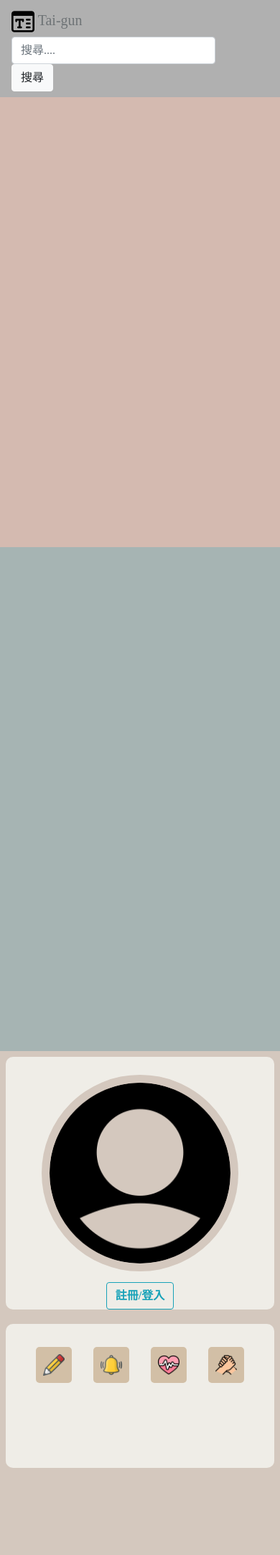
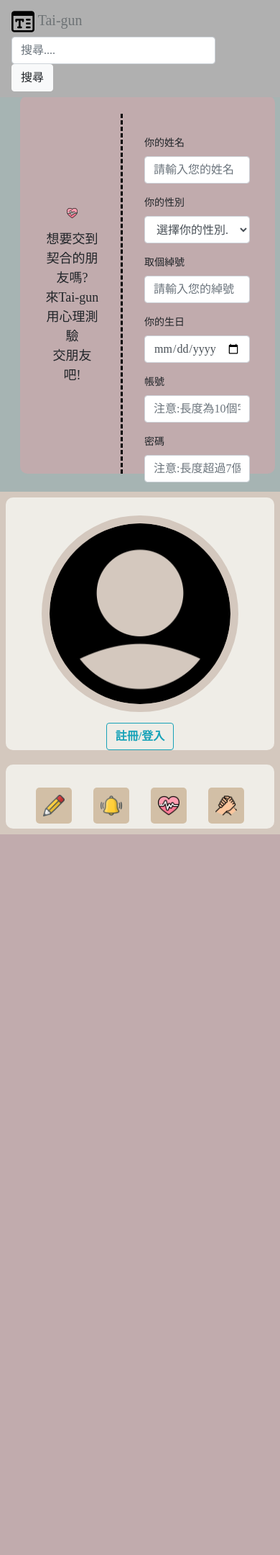
Before and after one commit to yushiuandu/DB_FP, a PHP site: page /index.php?page=register in a window 390 px wide. Shown: the whole page at 72% size. After the commit the page ends 1159 px from the top, so only its background shows below. Run offline with PHP 8.4, Linux system fonts and the light colour scheme.

Commit message:
20200505 du

```diff
--- a/index/index.php
+++ b/index/index.php
@@ -4,8 +4,10 @@
     $page = $_GET['page'];
   }
 ?>
+
 <!doctype html>
 <html lang="en">
+
   <head>
 
     <!-- Required meta tags -->
@@ -17,6 +19,7 @@
     <link href="./my.css" rel="stylesheet" type="text/css">
     <title>Tai-gun</title>
   </head>
+
   <body>
   	<!-- 導覽列 -->
     <nav class="navbar navbar-default navbar-expend-lg head-nav">
@@ -29,23 +32,25 @@
       </form>
     </nav>
 	<!-- 導覽列end -->
+
+
   <div class="row">
     <!-- 左半部 -->
-    <div class="col-12 col-md-2" id="left">
+    <div class="col-md-2 col-12" id="left">
       	<nav class=" navbar-expand-lg navbar-default navbar-light" >
 			<button class="navbar-toggler" type="button" data-toggle="collapse" data-target="#navbarNavDropdown" aria-controls="navbarNavDropdown" aria-expanded="false" aria-label="Toggle navigation">
 				<span class="navbar-toggler-icon"></span>
 			</button>
 			<div class="collapse navbar-collapse" id="navbarNavDropdown">
-          <ul class="navbar-nav  flex-column">
+				<ul class="navbar-nav  flex-column"">
 					<!-- 所有看板 -->
-          <li class="nav-item">
+					<li class="nav-item dropdown">
 						<div class='link-head' id="all">
 						<div id="headingOne">
 							<a class="nav-link collapsed" href="#" data-toggle="collapse" data-target="#collapseOne" aria-expanded="false" aria-controls="collapseOne">
 							所有看板</a>
 						</div>
-              <div id="collapseOne" class="collapse link-body" aria-label ledby="headingOne" data-parent="#all">
+						<div id="collapseOne" class="collapse link-body" aria-labelledby="headingOne" data-parent="#all">
 							<a class="dropdown-item" href="#">美食版</a>
 							<a class="dropdown-item" href="#">美妝穿搭</a>
 							<a class="dropdown-item" href="#">旅遊版</a>
@@ -55,14 +60,15 @@
 							<a class="dropdown-item" href="#">其他版</a>
 						</div>
 						</div>
-          <!-- 所有看板end -->
+					</li><!-- 所有看板end -->
 					<!-- 訂閱看板 -->
-          </li>
 					<li class="nav-item dropdown">
-            <div class='link-head'>
-              <a class="nav-link collapsed" href="#" data-toggle="collapse" data-target="#collapseOne" aria-expanded="false" aria-controls="collapseOne">
+						<div class='link-head' id="follow">
+						<div id="headingTwo">
+							<a class="nav-link collapsed" href="#" data-toggle="collapse" data-target="#collapseTwo" aria-expanded="false" aria-controls="collapseTwo">
 							訂閱看板</a>
-              <div id="collapseOne" class="collapse link-body" aria-label ledby="headingOne" data-parent="#all">
+						</div>
+							<div id="collapseTwo" class="collapse link-body" aria-labelledby="headingTwo" data-parent="#follow">
 								<a class="dropdown-item" href="#">美食版</a>
 								<a class="dropdown-item" href="#">美妝穿搭</a>
 								<a class="dropdown-item" href="#">旅遊版</a>
@@ -72,10 +78,12 @@
 					<!-- 訂閱看板 end-->
 					<!-- 熱門看板 -->
 					<li class="nav-item dropdown">
-            <div class='link-head'>
-              <a class="nav-link collapsed" href="#" data-toggle="collapse" data-target="#collapseOne" aria-expanded="false" aria-controls="collapseOne">
+						<div class='link-head' id="hot">
+						<div id="headingThree">
+							<a class="nav-link collapsed" href="#" data-toggle="collapse" data-target="#collapseThree" aria-expanded="false" aria-controls="collapseThree">
 							熱門看板</a>
-              <div id="collapseOne" class="collapse link-body" aria-label ledby="headingOne" data-parent="#all">
+						</div>
+						<div id="collapseThree" class="collapse link-body" aria-labelledby="headingThree" data-parent="#hot">
 							<a class="dropdown-item" href="#">有趣版</a>
 							<a class="dropdown-item" href="#">感情版</a>
 							<a class="dropdown-item" href="#">其他版</a>
@@ -85,25 +93,26 @@
 					<!-- 熱門看板 end-->
 				</ul>
 			</div>
+			<!-- 看板end -->
     	</nav>
   	</div>
 
 	<!-- 中間(文章區) -->
-  <div class="col-12 col-md-8" id="middle">
+	<div class="col-md-8 col-12" id="middle">
 
 		<!-- 文章區 -->
-	  <?php if($page == 'index'):?>
-      <?php include("../Article/Article.php");?>
+		<?php if($page == 'index'):
+			include("../Article/Article.php"); ?>
 
-  <!-- 註冊頁面 --> <!-- 如果按還不是會員 會跳轉到 member/login.php的頁面 -->
-	  <?php elseif($page == 'login'):?>
-	  	<?php include("../member/login.php");?>
-
-	  <?php endif;?>
+		<!-- 註冊頁面 --> <!-- 如果按還不是會員 會跳轉到 member/register.php的頁面 -->
+		<?php elseif($page == 'register'):
+			include("../member/register.php");
+		endif; ?>
 	</div>
+	<!-- 中間end -->
 
   	<!-- 右半部 -->
-    <div class="col-12 col-md-2" id="right">
+    <div class="col-md-2 col-12" id="right">
 
 		<!--右上半部 會員登入格子-->
 		<div id="login">
@@ -123,11 +132,15 @@
 				<img src="./image/user.png" class="img-fluid rounded-circle" alt="Responsive image" >
 			</div>
 			<div>
-				<button type="button"class="btn btn-outline-info font-weight-bold" data-toggle="modal" data-target="#exampleModalCenter">註冊/登入</button>
+				<button type="button"class="btn btn-outline-info font-weight-bold" data-toggle="modal" data-target="#exampleModalCenter">
+					註冊/登入
+				</button>
+
 				<!--登入畫面-->
 				<div class="modal fade bd-example-modal-sm" id="exampleModalCenter" tabindex="-1" role="dialog" aria-labelledby="exampleModalCenterTitle" aria-hidden="true" >
 					<div class="modal-dialog modal-dialog-centered" role="document">
 						<div class="modal-content login-page">
+
 							<!--登入頭-->
 							<div class="modal-header">
 								<h5 class="modal-title" id="exampleModalLongTitle">walcome Tai-gun!</h5>
@@ -141,9 +154,13 @@
 									<img src='./image/hello.png' id='login-pic' class='mar'>
 									<h5 class='mar'>帳號 <input type="account" placeholder="帳號" ></h5>
 									<h5 class='mar'>密碼 <input type="password" placeholder="密碼"></h5>
-									<button type="button" class="btn btn-secondary btn-sm mar"><a href='#'  style="color:white;">忘記密碼</button>
+									<button type="button" class="btn btn-secondary btn-sm mar">
+										<a href='#'  style="color:white;">忘記密碼
+									</button>
 									<!-- 如果按還不是會員 會跳轉到 member/login.php的頁面 -->
-                  <button type="button" class="btn btn-secondary btn-sm mar"><a href="?page=login"  style="color:white;">還不是會員?</a></button>
+									<button type="button" class="btn btn-secondary btn-sm mar">
+										<a href="?page=register"  style="color:white;">還不是會員?</a>
+									</button>
 								</div>
 							</div>
 							<!--登入尾-->
@@ -151,6 +168,7 @@
 								<button type="button" class="btn btn-secondary font-weight-bold" data-dismiss="modal">下次再說</button>
 								<button class="btn btn-info font-weight-bold" type="submit">送出</button>
 							</div>
+
 						</div>
 					</div>
 				</div>
@@ -162,12 +180,28 @@
 
     	<!--右下半部 分頁格子-->
 		<div id="other-page">
-      <button type="button" class="btn"><a href="?page=pencil"  style="color:white;"><img src='./image/pencil.png'></a></button>
-      <button type="button" class="btn"><a href="?page=bell"  style="color:white;"><img src='./image/bell.png'></a></button>
-			<button type="button" class="btn"><a href="?page=test"  style="color:white;"><img src='./image/test.png'></a></button>
-			<button type="button" class="btn"><a href="?page=friend"  style="color:white;"><img src='./image/friend.png'></a></button>
+			<button type="button" class="btn">
+				<a href="?page=pencil"  style="color:white;"><img src='./image/pencil.png'></a>
+			</button>
+
+			<button type="button" class="btn">
+				<a href="?page=bell"  style="color:white;"><img src='./image/bell.png'></a>
+			</button>
+
+			<button type="button" class="btn">
+				<a href="?page=test"  style="color:white;"><img src='./image/test.png'></a>
+			</button>
+			<button type="button" class="btn">
+				<a href="?page=friend"  style="color:white;"><img src='./image/friend.png'></a>
+			</button>
 		</div>
+		 <!--右下半部 分頁格子 end-->
+
 	</div>
+  	<!-- 右半部 end -->
+	</div>
+	<!-- row end -->
+
 
     <!-- Optional JavaScript -->
     <!-- jQuery first, then Popper.js, then Bootstrap JS -->
--- a/index/my.css
+++ b/index/my.css
@@ -13,31 +13,31 @@ body{
   top:60px;
 }
 #left{
-  display:inline-block; /*建立一堆區塊自動填滿瀏覽器*/
+  /* display:inline-block; */
+   /*建立一堆區塊自動填滿瀏覽器*/
   text-align: left;
-	width:100%;
+	/* width:10%; */
 	padding:2%;
-	min-height:700px; /*最小高度*/
 	vertical-align:top;
   background-color: rgb(212, 186, 176);
   position: relative;
 }
 #middle{
-  display:inline-block; /*建立一堆區塊自動填滿瀏覽器*/
+  /* display:inline-block; */
+   /*建立一堆區塊自動填滿瀏覽器*/
   text-align: left;
-	width:10%;
+	/* width:10%; */
 	padding:2%;
-	min-height:700px; /*最小高度*/
 	vertical-align:top;
   background-color: rgb(166,180,179);
   position: relative;
 }
 #right{
-  display:inline-block; /*建立一堆區塊自動填滿瀏覽器*/
+  /* display:inline-block; */
+   /*建立一堆區塊自動填滿瀏覽器*/
   text-align: center;
-	width:10%;
+	/* width:10%; */
 	padding:2%;
-	min-height:700px; /*最小高度*/
 	vertical-align:top;
   background-color: rgb(212,200,190);
   position: relative;
@@ -46,12 +46,12 @@ body{
   margin:0px;
 }
 #login{
-  display:inline-block;
+  /* display:inline-block; */
   text-align: center;
   border-radius:10px;
   width:100%;
   padding:25px 5px 0px 5px;
-  min-height:250px; /*最小高度*/
+  min-height:250px; /*最小高度 */
   background-color: rgb(239, 237, 231);
   position: relative;
 }
@@ -72,7 +72,7 @@ body{
   width:95%;
   margin:10px 20px 10px 20px;
   padding:25px 5px 0px 5px;
-  min-height:550px; /*最小高度*/
+  /*min-height:550px; 最小高度*/
   background-color: rgb(193, 171, 173);
   position: relative;
 }
@@ -83,7 +83,7 @@ body{
   width:95%;
   margin:10px 20px 10px 20px;
   padding:25px 5px 0px 5px;
-  min-height:200px; /*最小高度*/
+  /* min-height:200px; 最小高度 */
   background-color: rgb(229,203, 193);
   position: relative;
 }
@@ -131,7 +131,7 @@ div img{
   border-radius:10px;
   width:100%;
   padding:25px 5px 0px 5px;
-  min-height:200px; /*最小高度*/
+  /* min-height:200px; 最小高度*/
   background-color: rgb(239, 237, 231);
   position: relative;
   margin-top: 20px;
--- /dev/null
+++ b/member/register.php
@@ -0,0 +1,80 @@
+<!-- 如果按還不是會員 會跳轉到 member/login.php的頁面 -->
+<?php
+  $page = "index";
+  if(isset($_GET['page'])){
+    $page = $_GET['page'];
+  }
+?>
+<!doctype html>
+<html lang="en">
+  <head>
+
+    <!-- Required meta tags -->
+    <meta charset="utf-8">
+    <meta name="viewport" content="width=device-width, initial-scale=1, shrink-to-fit=no">
+
+    <!-- Bootstrap CSS -->
+    <link rel="stylesheet" href="https://stackpath.bootstrapcdn.com/bootstrap/4.4.1/css/bootstrap.min.css" integrity="sha384-Vkoo8x4CGsO3+Hhxv8T/Q5PaXtkKtu6ug5TOeNV6gBiFeWPGFN9MuhOf23Q9Ifjh" crossorigin="anonymous">
+    <link href="../index/my.css" rel="stylesheet" type="text/css">
+    <title>Tai-gun</title>
+</head>
+  <body>
+  <!-- 註冊頁面 -->
+    <div id='register' >
+    <!-- 左半邊 -->
+      <div id='re1'>
+        <img src='./image/test.png' id="test-pic">
+        <div id="slogan">想要交到契合的朋友嗎?</div>
+        <div id="slogan">來Tai-gun用心理測驗</div>
+        <div id="slogan">交朋友吧!</div>
+      </div>
+      <!-- 左半邊 end -->
+      <!-- 右半邊 -->
+      <div id='re2'>
+        <form>
+        <div class="form-row ">
+          <div class="form-group col-md-6 ">
+            <label>你的姓名</label>
+            <input type="name" class="form-control" placeholder="請輸入您的姓名" required>
+          </div>
+          <div class="form-group col-md-6">
+            <label for="exampleFormControlSelect1">你的性別</label>
+            <select class="form-control" id="exampleFormControlSelect1" type="gender" required>
+              <option selected>選擇你的性別...</option>
+              <option>我是男生</option>
+              <option>我是女生</option>
+            </select>
+          </div>
+          <div class="form-group col-md-6">
+            <label>取個綽號</label>
+            <input type="nickname" class="form-control" placeholder="請輸入您的綽號" required>
+          </div>
+          <div class="form-group col-md-6">
+            <label for="exampleFormControlSelect1">你的生日</label>
+            <input type="date" name="bday" class="form-control" required>
+          </div>
+        </div>
+        <div class="form-group">
+          <label>帳號</label>
+          <input type="account" class="form-control" placeholder="注意:長度為10個字元以內" maxlength="10" required>
+        </div>
+        <div class="form-group">
+          <label>密碼</label>
+          <input type="password" class="form-control" placeholder="注意:長度超過7個字，包含英文大小寫及數字" required pattern="(?=.*\d)(?=.*[a-z])(?=.*[A-Z]).{7,}">
+        </div>
+        <div class="form-group">
+          <label>信箱</label>
+          <input type="email" class="form-control" placeholder="@example.com">
+        </div>
+        <button type="submit" class="btn btn-info font-weight-bold">註冊</button>
+      </form>
+      </div>
+      <!-- 右半邊 end-->
+    </div>
+    <!-- Optional JavaScript -->
+    <!-- jQuery first, then Popper.js, then Bootstrap JS -->
+    <script src="https://code.jquery.com/jquery-3.4.1.slim.min.js" integrity="sha384-J6qa4849blE2+poT4WnyKhv5vZF5SrPo0iEjwBvKU7imGFAV0wwj1yYfoRSJoZ+n" crossorigin="anonymous"></script>
+    <script src="https://cdn.jsdelivr.net/npm/popper.js@1.16.0/dist/umd/popper.min.js" integrity="sha384-Q6E9RHvbIyZFJoft+2mJbHaEWldlvI9IOYy5n3zV9zzTtmI3UksdQRVvoxMfooAo" crossorigin="anonymous"></script>
+    <script src="https://stackpath.bootstrapcdn.com/bootstrap/4.4.1/js/bootstrap.min.js" integrity="sha384-wfSDF2E50Y2D1uUdj0O3uMBJnjuUD4Ih7YwaYd1iqfktj0Uod8GCExl3Og8ifwB6" crossorigin="anonymous"></script>
+  </body>
+</html>
```
Also changed, not shown: member/login.php (deleted, +0 -80 lines). Lines whose indentation alone changed are shown as unchanged.
